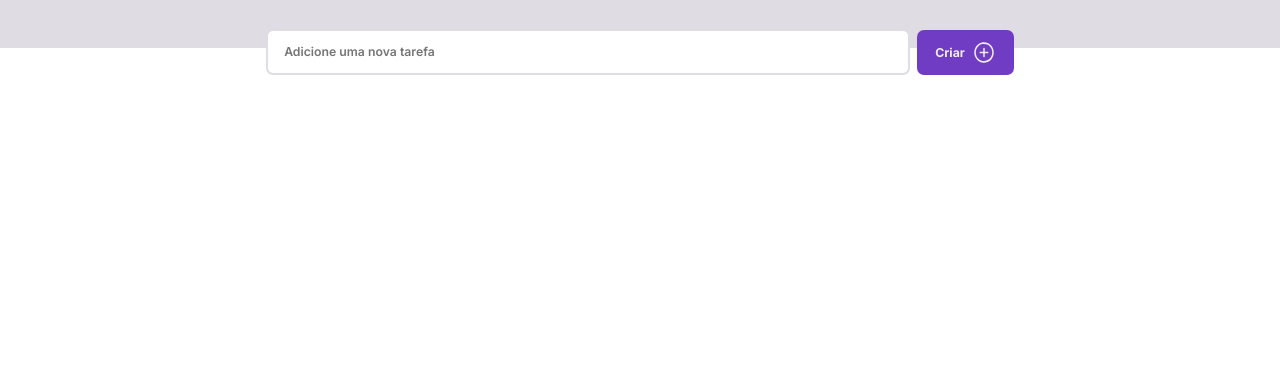
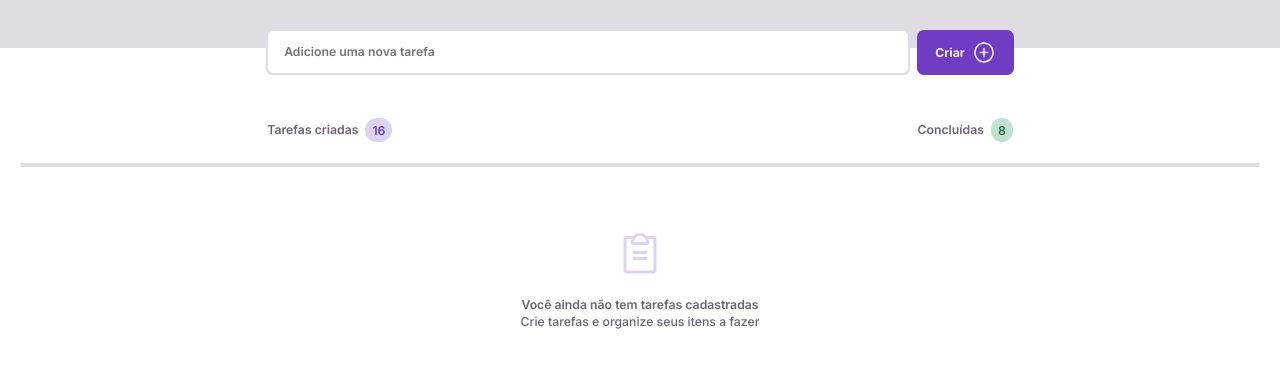
Before and after one commit to BSAmorim/Lista_de_tarefas_Todo, a plain HTML site: page index.html in a window 1280 px wide. Shown: the part 127-494 px from the top of the page. Drawn offline with Linux system fonts and the light colour scheme.

Commit message:
Create our tasks finished

```diff
--- a/index.html
+++ b/index.html
@@ -15,13 +15,39 @@
 </head>
 <body>
   <header>
-    <img src="assetes/Logo.svg" alt="Logo">
+    <img src="assetes/Logo.svg" alt="logo">
 
     <form class="container">
       <input name="add-task" id="add-task" type="text" placeholder="Adicione uma nova tarefa">
-      <button> <span class="hidden">Criar</span> <img src="assetes/img/button.svg" alt=""></button>
+      <button> <span class="hidden">Criar</span> <img src="assetes/img/button.svg" alt="button"></button>
+    </form>
 
-    </form>
   </header>
+  <section class="container" id="tasks">
+    <div class="info">
+      <div class="created-tasks">
+        <h2>Tarefas criadas</h2>
+        <p>16</p>
+      </div>
+      <div class="completed-tasks">
+        <h2>Concluídas</h2>
+        <p>8</p>
+      </div>
+    </div>
+
+    <div class="separator"></div>
+
+    <div class="box-lists">
+
+      <div class="list">
+        <img src="assetes/img/Clipboard.svg" alt="icon of a clipboard">
+        <div>
+          <h2>Você ainda não tem tarefas cadastradas</h2>
+          <p>Crie tarefas e organize seus itens a fazer</p>
+        </div>
+      </div>
+
+    </div>
+  </section>
 </body>
 </html>
--- a/styles/header.css
+++ b/styles/header.css
@@ -1,5 +1,5 @@
 header{
-  background-color: #E0DCE4;
+  background-color: var(--base-gray);
   height: 7.375rem;
   text-align: center;
 
@@ -20,12 +20,12 @@ header{
       padding: 0.9375rem 1.125rem;
       margin-top: 1.2rem;
       border-radius: 0.5rem;
-      border: 2px solid #E0DCE4;
+      border: 2px solid var(--base-gray);
     }
 
     & input:focus{
-      outline: 0px solid #9359F3;
-      border-color: #9359F3;
+      outline: 0px solid var(--purple-base);
+      border-color: var(--purple-base);
     }
 
     & button{
@@ -36,24 +36,21 @@ header{
       height: 3.25rem;
       margin-top: 1.2rem;
       cursor: pointer;
-      background-color: #6F3CC3;
+      background-color: var(--purple-dark);
 
       & img{
         margin-top: 0.25rem;
         width: 50%;
       }
 
-      & .hidden{
-        display: none;
-      }
     }
 
     & button:focus{
-      outline: 2px solid #9359F3;
+      outline: 2px solid var(--purple-base);
     }
 
     & button:hover {
-     background-color: #9359F3;
+     background-color: var(--purple-base);
     }
   }
 }
--- a/styles/index.css
+++ b/styles/index.css
@@ -1,2 +1,3 @@
 @import url(global.css);
 @import url(header.css);
+@import url(tasks.css);
--- /dev/null
+++ b/styles/tasks.css
@@ -0,0 +1,81 @@
+#tasks{
+  margin-top: 3rem;
+
+
+  /* Tarefas criadas e concluídas */
+
+  & .info{
+    display: flex;
+    justify-content: center;
+    gap: 4.8rem;
+
+    & h2{
+      margin-top: 0.2rem;
+    }
+
+    & .created-tasks p{
+      display: flex;
+      background-color: #DDD2EF;
+      color: var(--purple-dark);
+      padding: 0.25rem 0.5rem;
+      border-radius: 62.4375rem;
+    }
+
+    & .completed-tasks p{
+      background-color: var(--green-light);
+      color: var(--green-dark);
+      padding: 0.25rem 0.5rem;
+      border-radius: 62.4375rem;
+    }
+  }
+
+  & .created-tasks, .completed-tasks {
+    display: flex;
+    gap: 0.5rem;
+  }
+
+  /* Separador */
+
+  .separator{
+    display: flex;
+    justify-content: center;
+    margin: 1.5rem auto;
+    border: 2px solid var(--base-gray);
+  }
+
+  /* Caixa das listas bão cadastradas. */
+
+  .box-lists{
+    display: flex;
+    text-align: center;
+    justify-content: center;
+
+    & .list{
+      margin-top: 3rem;
+
+      & img{
+        margin-bottom: 1rem;
+      }
+
+      & div p{
+        font: var(--text-md);
+      }
+    }
+
+
+
+
+  }
+
+
+}
+
+@media (width >= 60em){
+  #tasks{
+    margin-top: 5rem;
+
+    & .info{
+      gap: 37.5rem;
+    }
+  }
+}
```
Also changed, not shown: assetes/img/Clipboard.svg (added).
